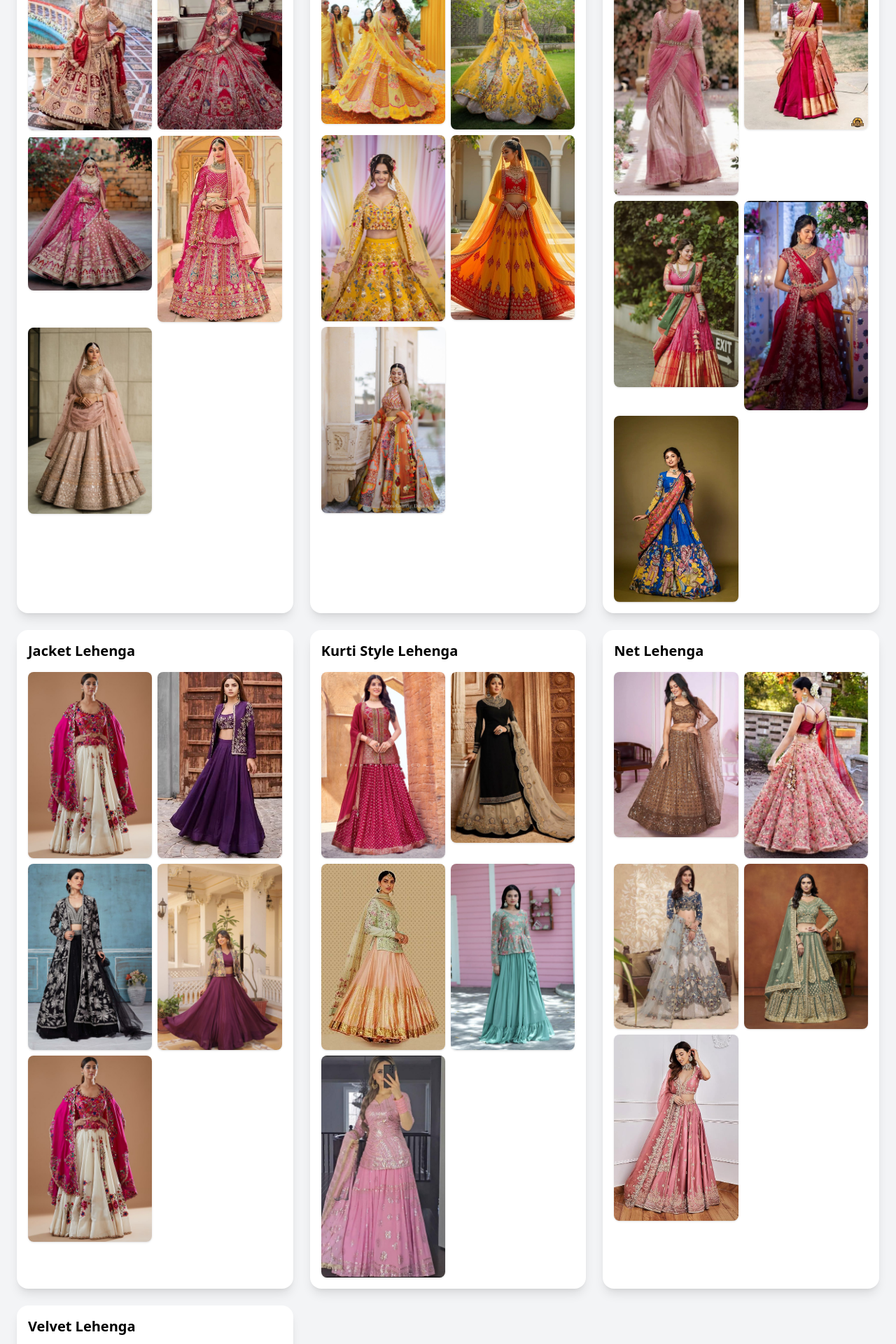
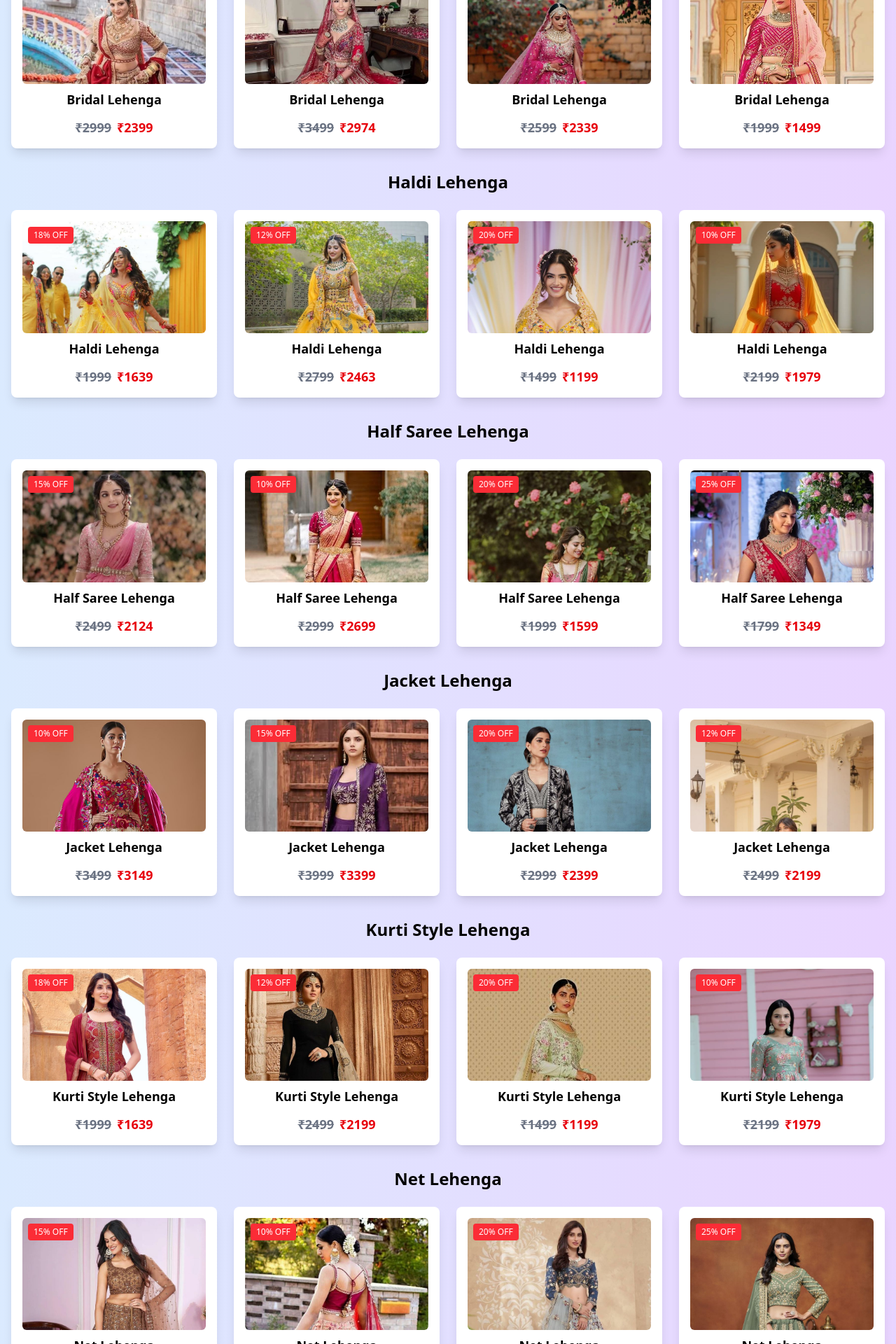
Before and after one commit to tamilvanan-555/E-Commerce, a React (Vite) app: page /collection in a window 1280 px wide. Shown: the part 180-2100 px from the top of the page at 70% size. Built offline with nearby package versions, Linux system fonts and the light colour scheme.

Commit message:
collection page modfiy

```diff
--- a/package.json
+++ b/package.json
@@ -1,5 +1,5 @@
 {
-  "homepage":"https://tamilvanan-555.github.io/E-Commerce",
+  "homepage": "https://tamilvanan-555.github.io/E-Commerce",
   "name": "botique",
   "private": true,
   "version": "0.0.0",
@@ -16,6 +16,7 @@
     "@tailwindcss/vite": "^4.0.17",
     "axios": "^1.8.4",
     "bootstrap": "^5.3.3",
+    "framer-motion": "^12.6.3",
     "react": "^19.0.0",
     "react-dom": "^19.0.0",
     "react-icons": "^5.5.0",
--- a/src/Pages/Collection.jsx
+++ b/src/Pages/Collection.jsx
@@ -1,48 +1,87 @@
-import React from 'react';
-import { useState } from "react";
+import React from "react";
 
 const lehengaTypes = [
-  { name: "Bridal Lehenga", images: ["/collections/bridal-1.jfif", "/collections/bridal-2.jfif", "/collections/bridal-3.jfif", "/collections/bridal-4.jfif", "/collections/bridal-5.jfif"] },
-  { name: "Haldi Lehenga", images: ["/collections/haldi-1.jfif", "/collections/haldi-2.jfif", "/collections/haldi-3.jfif", "/collections/haldi-4.jfif", "/collections/haldi-5.jfif"] },
-  { name: "Half Saree Lehenga", images: ["/collections/half-1.jfif", "/collections/half-2.jfif", "/collections/half-3.jfif", "/collections/half-4.jfif", "/collections/half-5.jfif"] },
-  { name: "Jacket Lehenga", images: ["/collections/jacket-1.jfif", "/collections/jacket-2.jfif", "/collections/jacket-3.jfif", "/collections/jacket-4.jfif", "/collections/jacket-1.jfif"] },
-  { name: "Kurti Style Lehenga", images: ["/collections/kurti-1.jfif", "/collections/kurti-2.jfif", "/collections/kurti-3.jfif", "/collections/kurti-4.jfif", "/collections/kurti-5.jfif"] },
-  { name: "Net Lehenga", images: ["/collections/net-1.jfif", "/collections/net-2.jfif", "/collections/net-3.jfif", "/collections/net-4.jfif", "/collections/net-5.jfif"] },
-  { name: "Velvet Lehenga", images: ["/collections/velvet-1.jfif", "/collections/velvet-2.jfif", "/collections/velvet-3.jfif", "/collections/velvet-4.jfif", "/collections/velvet-5.jfif"] },
+  { name: "Bridal Lehenga", products: [
+      { img: "/collections/bridal-1.jfif", price: 2999, discount: 20, rating: 4 },
+      { img: "/collections/bridal-2.jfif", price: 3499, discount: 15, rating: 5 },
+      { img: "/collections/bridal-3.jfif", price: 2599, discount: 10, rating: 4 },
+      { img: "/collections/bridal-4.jfif", price: 1999, discount: 25, rating: 5 }
+  ]},
+  { name: "Haldi Lehenga", products: [
+      { img: "/collections/haldi-1.jfif", price: 1999, discount: 18, rating: 4 },
+      { img: "/collections/haldi-2.jfif", price: 2799, discount: 12, rating: 5 },
+      { img: "/collections/haldi-3.jfif", price: 1499, discount: 20, rating: 4 },
+      { img: "/collections/haldi-4.jfif", price: 2199, discount: 10, rating: 5 }
+  ]},
+ {
+  name: "Half Saree Lehenga", products: [
+      { img: "/collections/half-1.jfif", price: 2499, discount: 15, rating: 4 },
+      { img: "/collections/half-2.jfif", price: 2999, discount: 10, rating: 5 },
+      { img: "/collections/half-3.jfif", price: 1999, discount: 20, rating: 4 },
+      { img: "/collections/half-4.jfif", price: 1799, discount: 25, rating: 5 }
+    ]},
+  { name: "Jacket Lehenga", products: [
+      { img: "/collections/jacket-1.jfif", price: 3499, discount: 10, rating: 4 },
+      { img: "/collections/jacket-2.jfif", price: 3999, discount: 15, rating: 5 },
+      { img: "/collections/jacket-3.jfif", price: 2999, discount: 20, rating: 4 },
+      { img: "/collections/jacket-4.jfif", price: 2499, discount: 12, rating: 5 }
+    ]},
+  { name: "Kurti Style Lehenga", products: [
+      { img: "/collections/kurti-1.jfif", price: 1999, discount: 18, rating: 4 },
+      { img: "/collections/kurti-2.jfif", price: 2499, discount: 12, rating: 5 },
+      { img: "/collections/kurti-3.jfif", price: 1499, discount: 20, rating: 4 },
+      { img: "/collections/kurti-4.jfif", price: 2199, discount: 10, rating: 5 }
+    ]},
+  { name: "Net Lehenga", products: [
+      { img: "/collections/net-1.jfif", price: 2799, discount: 15, rating: 4 },
+      { img: "/collections/net-2.jfif", price: 3299, discount: 10, rating: 5 },
+      { img: "/collections/net-3.jfif", price: 2299, discount: 20, rating: 4 },
+      { img: "/collections/net-4.jfif", price: 1999, discount: 25, rating: 5 }
+    ]},
+    {
+  name: "Velvet Lehenga", products: [
+      { img: "/collections/velvet-1.jfif", price: 2999, discount: 10, rating: 4 },
+      { img: "/collections/velvet-2.jfif", price: 3499, discount: 15, rating: 5 },
+      { img: "/collections/velvet-3.jfif", price: 2499, discount: 20, rating: 4 },
+      { img: "/collections/velvet-4.jfif", price: 1999, discount: 12, rating: 5 }
+    ]}
+
 ];
 
 export default function LehengaCollection() {
-  const [hoveredImage, setHoveredImage] = useState(null);
-
   return (
-    <div className="p-6 bg-gray-100 min-h-screen">
+    <div className="p-4 bg-gradient-to-r from-blue-100 to-purple-200 min-h-screen">
       <h1 className="text-3xl font-bold text-center mb-6">Lehenga Collection</h1>
-      <div className="grid grid-cols-1 md:grid-cols-2 lg:grid-cols-3 gap-6">
-        {lehengaTypes.map((lehenga, index) => (
-          <div key={index} className="p-4 shadow-lg rounded-2xl bg-white">
-            <h2 className="text-xl font-semibold mb-4">{lehenga.name}</h2>
-            <div className="grid grid-cols-2 gap-2">
-              {lehenga.images.map((img, imgIndex) => (
-                <img
-                  key={imgIndex}
-                  src={img}
-                  alt={lehenga.name}
-                  className="rounded-lg shadow-sm cursor-pointer hover:shadow-lg transition-all duration-300"
-                  onMouseEnter={() => setHoveredImage(img)}
-                  onMouseLeave={() => setHoveredImage(null)}
-                />
-              ))}
-            </div>
-            {hoveredImage && (
-              <div
-                className="fixed top-10 right-10 bg-white p-4 shadow-lg rounded-xl z-50"
-              >
-                <img src={hoveredImage} alt="Hovered Lehenga" className="w-64 h-64 object-cover rounded-lg" />
-              </div>
-            )}
+      {lehengaTypes.map((lehenga, index) => (
+        <div key={index} className="mb-10">
+          <h2 className="text-2xl font-semibold text-center mb-4 animate-bounce">{lehenga.name}</h2>
+          <div className="grid grid-cols-2 md:grid-cols-3 lg:grid-cols-4 gap-6">
+            {lehenga.products.map((item, imgIndex) => {
+              const discountedPrice = (item.price * (1 - item.discount / 100)).toFixed(0);
+              return (
+                <div key={imgIndex} className="bg-white shadow-lg rounded-lg p-4 transition-transform hover:scale-105 relative">
+                  <div className="relative group">
+                    <img src={item.img} alt={lehenga.name} className="w-full h-40 object-cover object-top rounded-md group-hover:scale-110 transition" />
+                    <span className="absolute top-2 left-2 bg-red-500 text-white px-2 py-1 text-xs rounded">{item.discount}% OFF</span>
+                  </div>
+                  <div className="text-center mt-2">
+                    <h3 className="text-lg font-bold">{lehenga.name}</h3>
+                    <div className="flex justify-center mt-1">
+                      {Array.from({ length: 5 }, (_, i) => (
+                        <span key={i} className={`text-yellow-400 text-lg ${i < item.rating ? "fas fa-star" : "far fa-star"}`} />
+                      ))}
+                    </div>
+                    <p className="text-lg font-semibold mt-2">
+                      <span className="line-through text-gray-500">₹{item.price}</span>
+                      <span className="ml-2 text-red-600">₹{discountedPrice}</span>
+                    </p>
+                  </div>
+                </div>
+              );
+            })}
           </div>
-        ))}
-      </div>
+        </div>
+      ))}
     </div>
   );
 }
```
Also changed, not shown: 1 other file (tests, documents, lock files or other folders).
